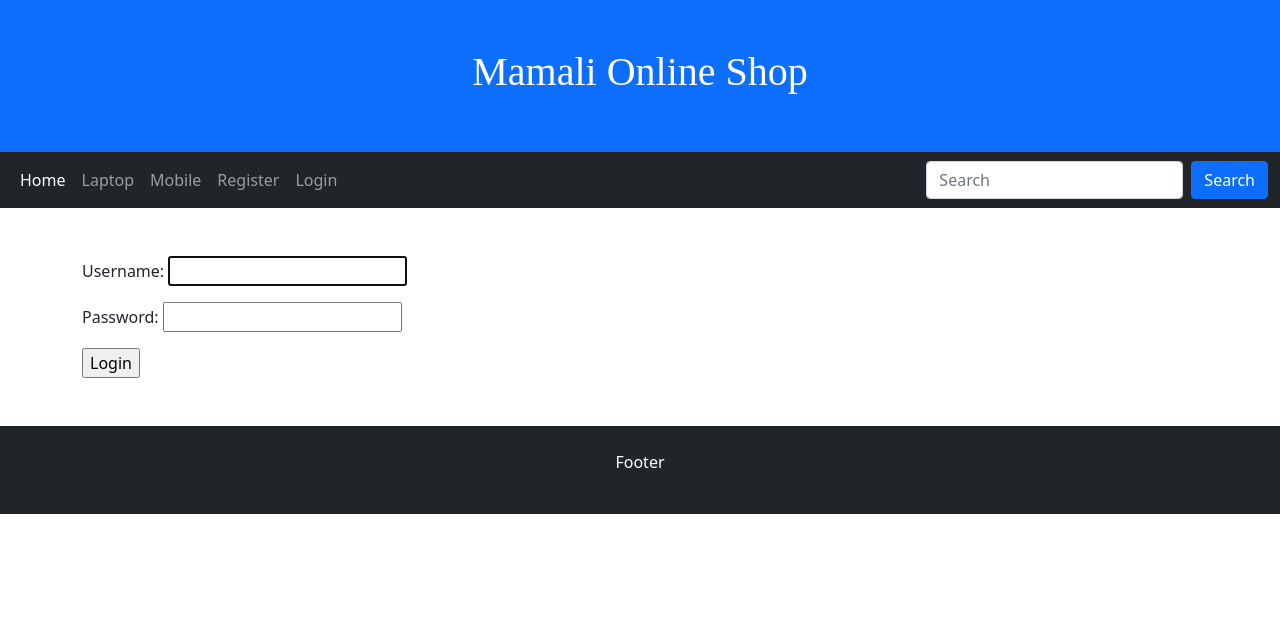
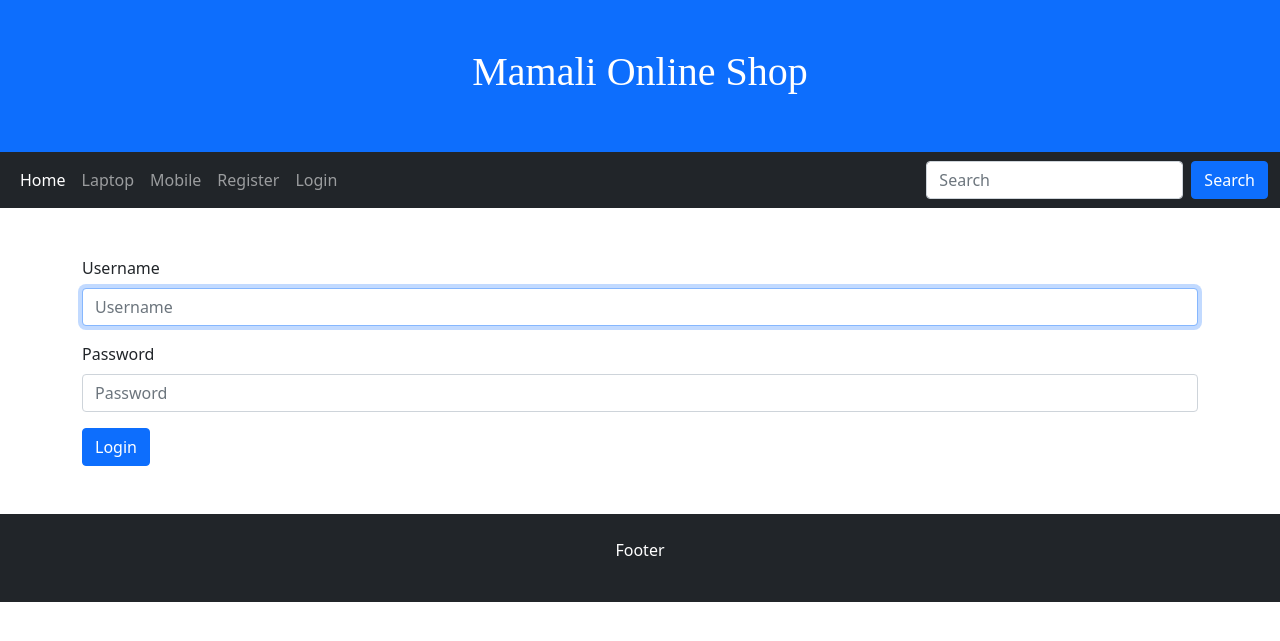
Before and after one commit to mohammad-aq1996/online-shop, a Django app: page /login/ in a window 1280 px wide. Shown: the top 641 px of the page. Run offline with Django 4.2, Linux system fonts and the light colour scheme; some libraries are stand-ins or nearby versions.

Commit message:
add bootstrap style to login template

```diff
--- a/templates/login.html
+++ b/templates/login.html
@@ -1,11 +1,11 @@
 {% extends 'base.html' %}
-
+{% load django_bootstrap5 %}
 {% block content %}
 
     <form method="post">
         {% csrf_token %}
-        {{ form.as_p }}
-        <input type="submit" value="Login">
+        {% bootstrap_form form %}
+        <input type="submit" class="btn btn-primary" value="Login">
     </form>
 
 {% endblock %}
```
Also changed, not shown: db.sqlite3.
